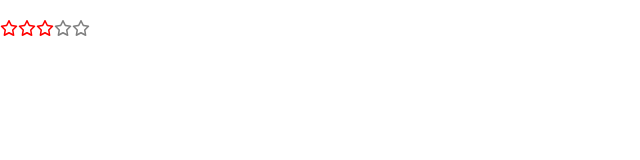
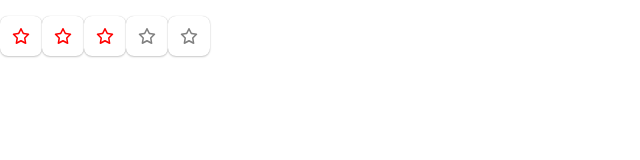
Before and after one commit to MofuMofu2/react-sandbox, a React (Create React App) app: page / in a window 1280 px wide. Shown: the top 160 px of the page, without its empty margins (0-640 px from the left). Built offline with nearby package versions, Linux system fonts and the light colour scheme.

Commit message:
feature: useStateとonClickイベント検知の実装

```diff
--- a/src/component/Star/index.tsx
+++ b/src/component/Star/index.tsx
@@ -2,12 +2,22 @@ import React from "react";
 import { faStar } from "@fortawesome/free-regular-svg-icons";
 import { FontAwesomeIcon } from "@fortawesome/react-fontawesome";
 
-export default function Star({ selected = false }) {
+type StarProps = {
+  selected?: boolean;
+  onSelect: () => void;
+};
+
+export default function Star({
+  selected = false,
+  ...props
+}: StarProps): JSX.Element {
   return (
-    <FontAwesomeIcon
-      icon={faStar}
-      color={selected ? "red" : "grey"}
-      title={selected ? "red" : "grey"}
-    />
+    <button onClick={props.onSelect}>
+      <FontAwesomeIcon
+        icon={faStar}
+        color={selected ? "red" : "grey"}
+        title={selected ? "red" : "grey"}
+      />
+    </button>
   );
 }
--- a/src/component/StarRating/index.tsx
+++ b/src/component/StarRating/index.tsx
@@ -1,11 +1,15 @@
 import React, { useState } from "react";
 import Star from "../Star";
 export default function StarRating({ totalStars = 5 }): JSX.Element {
-  const [selectedStars] = useState(3);
+  const [selectedStars, setSelectedStars] = useState(3);
   return (
     <>
       {[...Array(totalStars)].map((n, i) => (
-        <Star key={i} selected={selectedStars > i} />
+        <Star
+          key={i}
+          selected={selectedStars > i}
+          onSelect={() => setSelectedStars(i + 1)}
+        />
       ))}
     </>
   );
```
Also changed, not shown: 2 other files (tests, documents, lock files or other folders).
